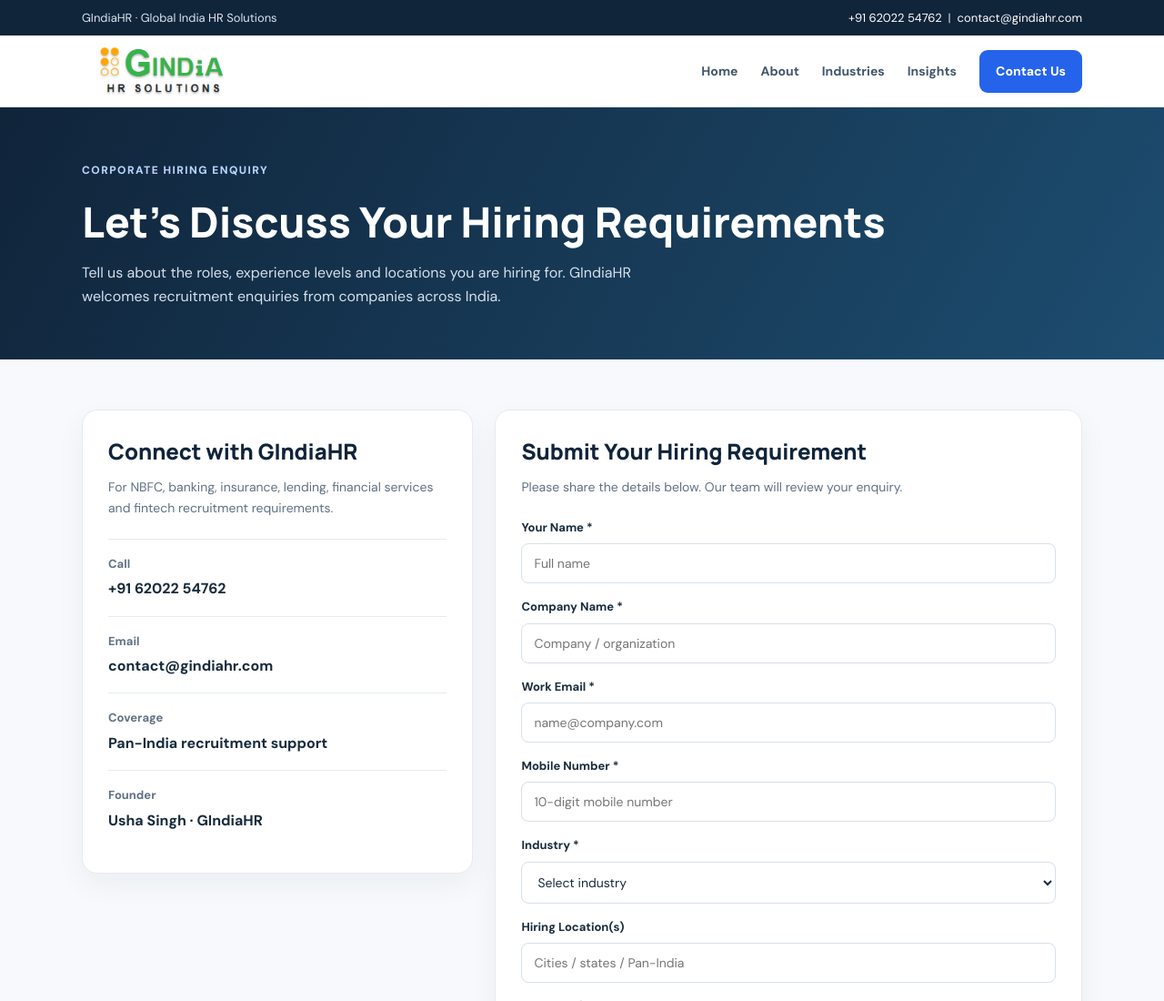
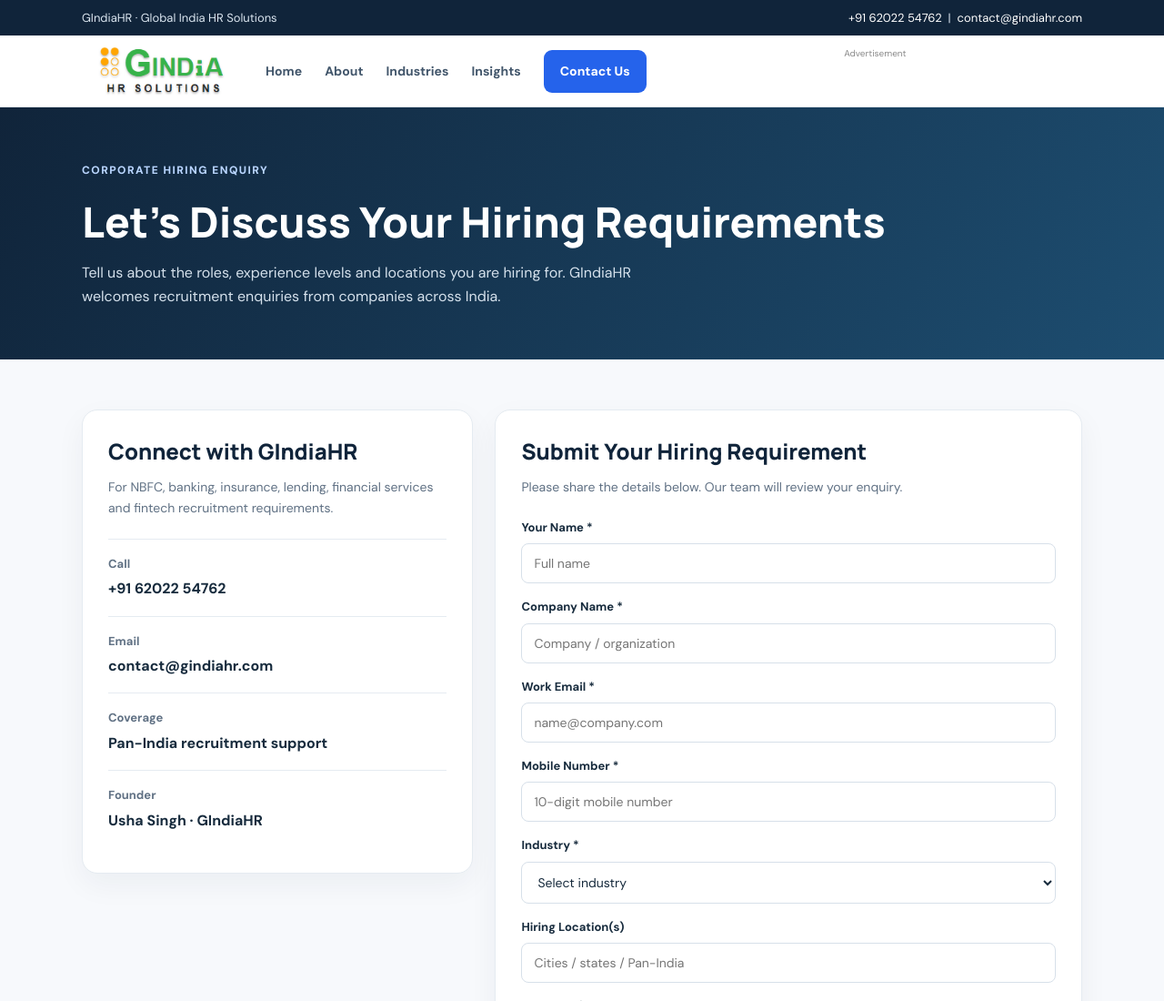
Before and after one commit to premranjanpro/gindiahr, a plain HTML site: page contact-us.html in a window 1280 px wide. Shown: the top 1100 px of the page at 91% size. Drawn offline with Linux system fonts and the light colour scheme.

Commit message:
Apply responsive AdSense placements

```diff
--- a/contact-us.html
+++ b/contact-us.html
@@ -1,6 +1,9 @@
 <!DOCTYPE html>
 <html lang="en">
 <head>
+<script async src="https://pagead2.googlesyndication.com/pagead/js/adsbygoogle.js?client=ca-pub-5097235456767325" crossorigin="anonymous"></script>
+<style id="pr-adsense-layout">.pr-adsense-slot{width:100%;box-sizing:border-box;clear:both;margin:28px auto;padding:0 12px;text-align:center;min-height:50px}.pr-adsense-horizontal{max-width:1100px}.pr-adsense-square{max-width:430px}.pr-adsense-vertical{max-width:330px}.pr-adsense-label{font-size:10px;line-height:1.2;color:#8a8a8a;text-align:center;margin:0 0 5px}@media(max-width:767px){.pr-adsense-slot{margin:22px auto;padding:0 8px}}</style>
+
 <script async src="https://pagead2.googlesyndication.com/pagead/js/adsbygoogle.js?client=ca-pub-5097235456767325" crossorigin="anonymous"></script>
 <style id="pr-adsense-layout">.pr-adsense-slot{width:100%;box-sizing:border-box;clear:both;margin:28px auto;padding:0 12px;text-align:center;min-height:50px}.pr-adsense-horizontal{max-width:1100px}.pr-adsense-square{max-width:430px}.pr-adsense-vertical{max-width:330px}.pr-adsense-label{font-size:10px;line-height:1.2;color:#8a8a8a;text-align:center;margin:0 0 5px}@media(max-width:767px){.pr-adsense-slot{margin:22px auto;padding:0 8px}}</style>
 
@@ -25,7 +28,9 @@ footer{background:#0c1d2e;color:#c5d1dc;padding:25px 0;text-align:center;font-si
 </head>
 <body>
 <div class="top"><div class="wrap"><span>GIndiaHR · Global India HR Solutions</span><span><a href="tel:+916202254762">+91 62022 54762</a> &nbsp;|&nbsp; <a href="mailto:contact@gindiahr.com">contact@gindiahr.com</a></span></div></div>
-<header><div class="wrap nav"><a class="logo" href="/" aria-label="GIndiaHR Home"><img src="/images/logo/logo.png" alt="GIndiaHR - Global India HR Solutions"></a><button class="menu-btn" type="button" aria-label="Open navigation" aria-expanded="false" onclick="document.querySelector('.navlinks').classList.toggle('open');this.setAttribute('aria-expanded',document.querySelector('.navlinks').classList.contains('open'))">☰</button><nav class="navlinks" aria-label="Main navigation"><a href="/">Home</a><a href="/about.html">About</a><a href="/#sectors">Industries</a><a href="/blog/index.html">Insights</a><a class="btn" href="/contact-us.html" aria-current="page">Contact Us</a></nav></div></header>
+<header><div class="wrap nav"><a class="logo" href="/" aria-label="GIndiaHR Home"><img src="/images/logo/logo.png" alt="GIndiaHR - Global India HR Solutions"></a><button class="menu-btn" type="button" aria-label="Open navigation" aria-expanded="false" onclick="document.querySelector('.navlinks').classList.toggle('open');this.setAttribute('aria-expanded',document.querySelector('.navlinks').classList.contains('open'))">☰</button><nav class="navlinks" aria-label="Main navigation"><a href="/">Home</a><a href="/about.html">About</a><a href="/#sectors">Industries</a><a href="/blog/index.html">Insights</a><a class="btn" href="/contact-us.html" aria-current="page">Contact Us</a></nav>
+<!-- PR-ADSENSE-INJECTED -->
+<div class="pr-adsense-slot pr-adsense-horizontal"><div class="pr-adsense-label">Advertisement</div><ins class="adsbygoogle" style="display:block" data-ad-client="ca-pub-5097235456767325" data-ad-slot="5119886699" data-ad-format="auto" data-full-width-responsive="true"></ins><script>(adsbygoogle = window.adsbygoogle || []).push({});</script></div></div></header>
 <section class="hero"><div class="wrap"><span class="tag">Corporate Hiring Enquiry</span><h1>Let's Discuss Your Hiring Requirements</h1><p>Tell us about the roles, experience levels and locations you are hiring for. GIndiaHR welcomes recruitment enquiries from companies across India.</p></div></section>
 <main><div class="wrap grid">
 <aside class="panel"><h2>Connect with GIndiaHR</h2><p class="muted">For NBFC, banking, insurance, lending, financial services and fintech recruitment requirements.</p>
```
